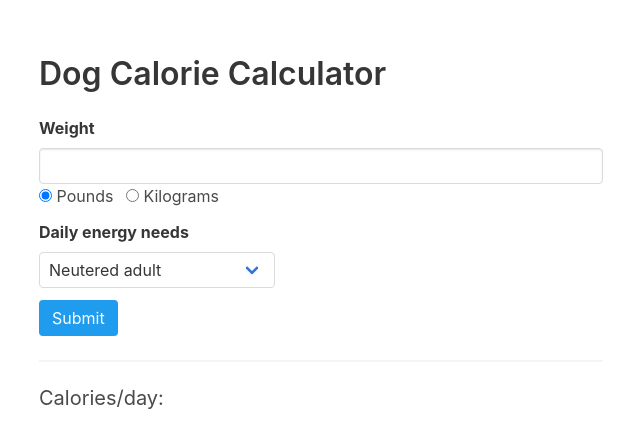
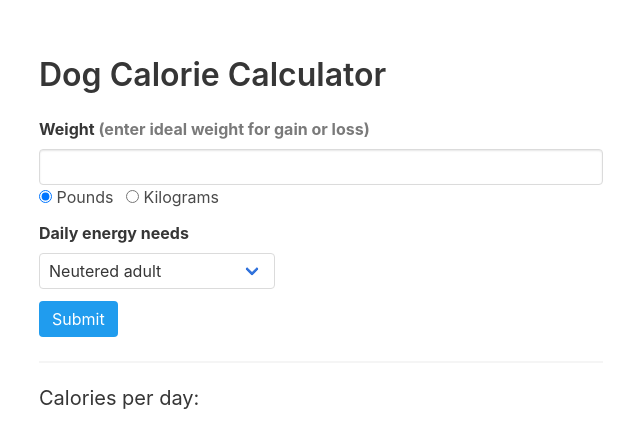
Before and after one commit to connordougherty/dog-calorie-calculator, a plain HTML site: page index.html in a window 1280 px wide. Shown: the part 167-614 px from the top of the page, without its empty margins (319-959 px from the left). Drawn offline with nearby package versions, Linux system fonts and the light colour scheme.

Commit message:
Option for weight loss or gain

```diff
--- a/index.html
+++ b/index.html
@@ -19,7 +19,7 @@
                         <form id="form">
                             <div class="field">
                                 <div class="control">
-                                    <label class="label">Weight</label>
+                                    <label class="label">Weight<span class="has-text-grey"> (enter ideal weight for gain or loss)</span></label>
                                     <input class="input" type="number" id="weight-input">
                                 </div>
 
@@ -61,7 +61,7 @@
 
                         <hr>
 
-                        <h2 class="subtitle">Calories/day: <span id="caloric-needs"></span></h2>
+                        <h2 class="title is-5 has-text-weight-normal">Calories per day: <span class="has-text-weight-bold" id="caloric-needs"></span></h2>
                     </div>
                 </div>
 
```
